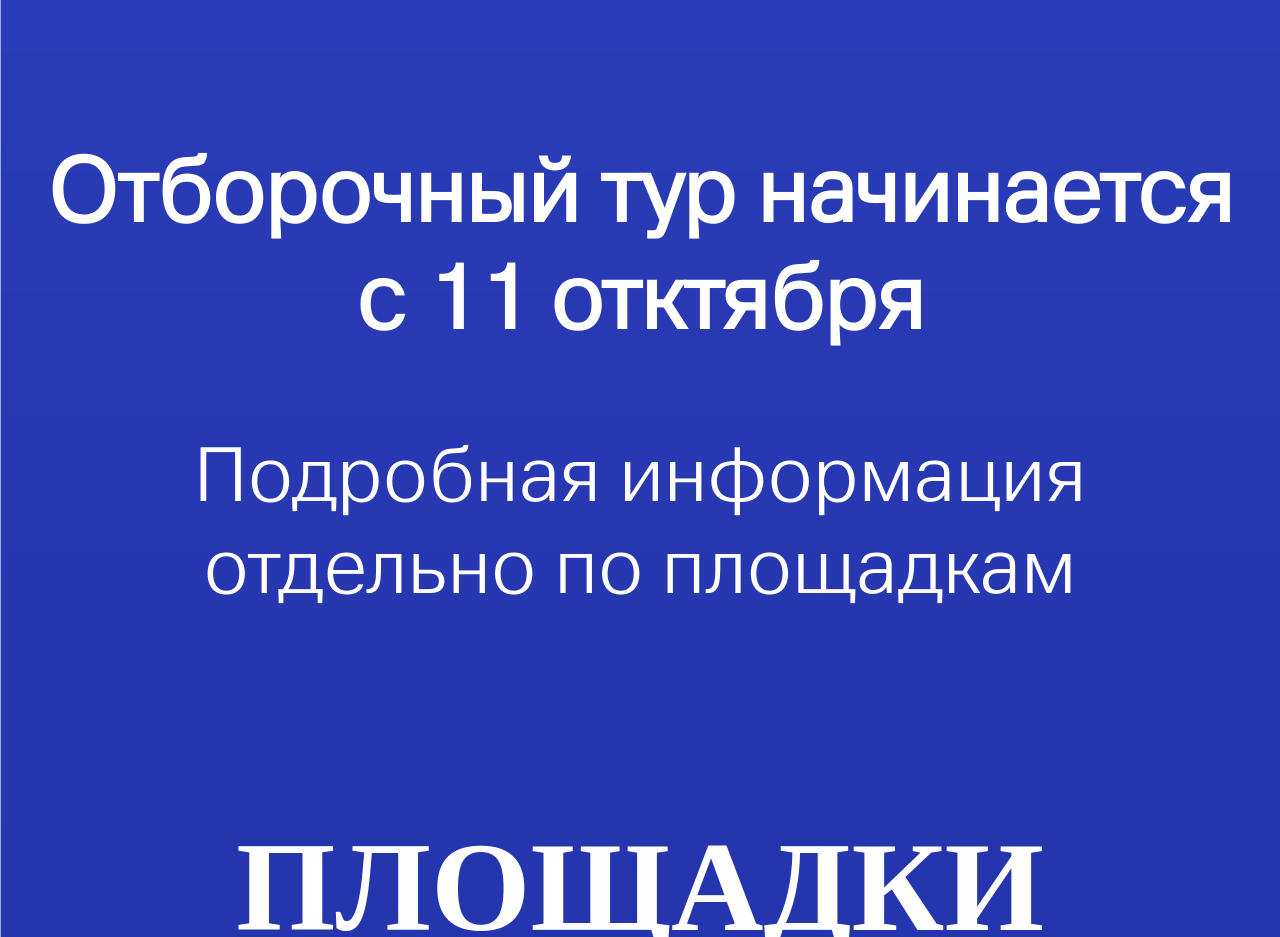
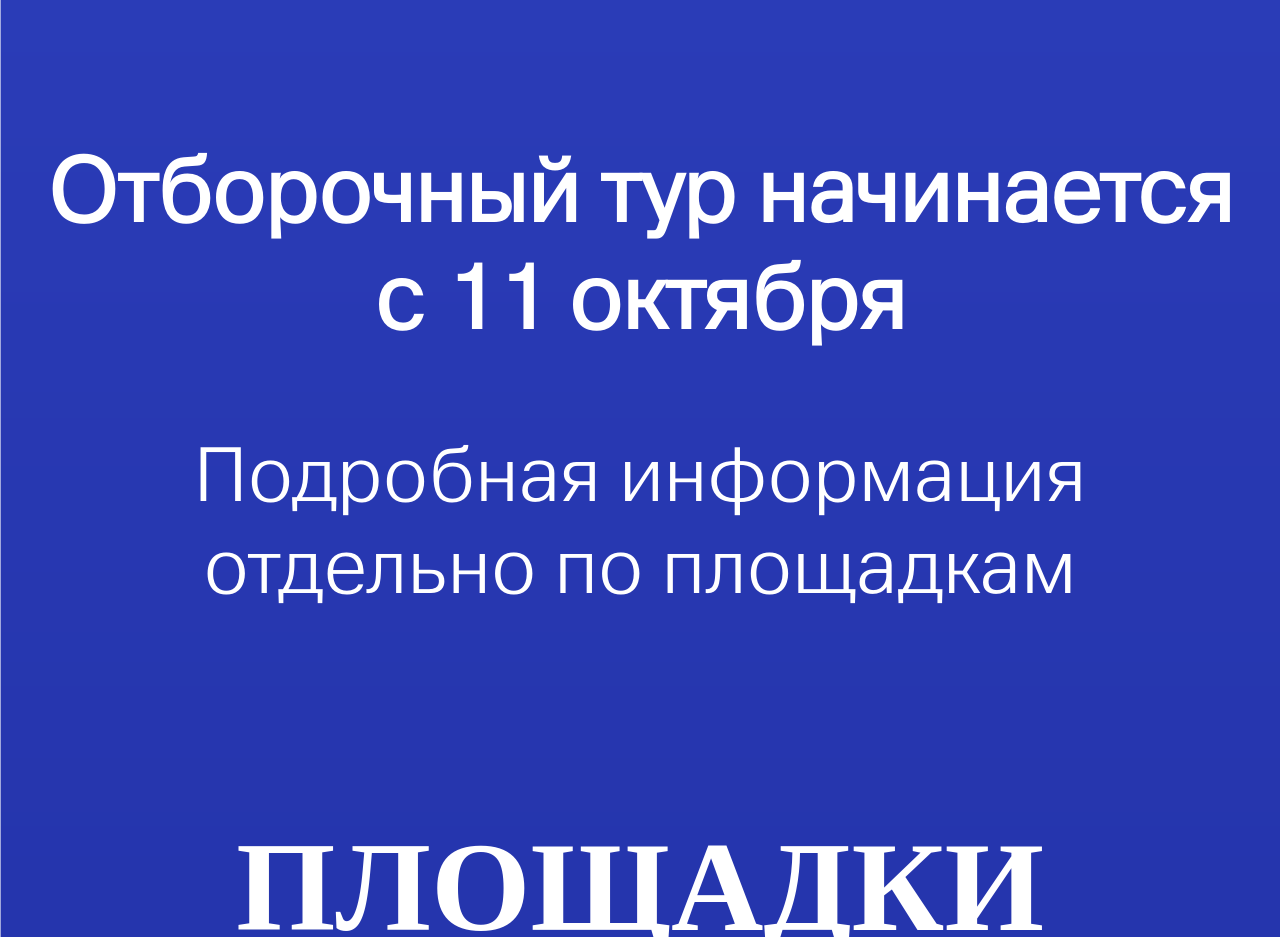
Before and after one commit to Sadovv/forumbiik.github.io, a plain HTML site: page index.html in a window 1280 px wide. Shown: the part 8360-9297 px from the top of the page. Drawn offline with Linux system fonts and the light colour scheme.

Commit message:
Update index.html

```diff
--- a/index.html
+++ b/index.html
@@ -121,7 +121,7 @@
                 </section>
             </div>
             <div id="block_otb">
-                <h1> Отборочный тур начинается с 11 отктября</h1>
+                <h1> Отборочный тур начинается с 11 октября</h1>
                 <p> Подробная информация отдельно по площадкам</p>
             </div>
         <div >
```
